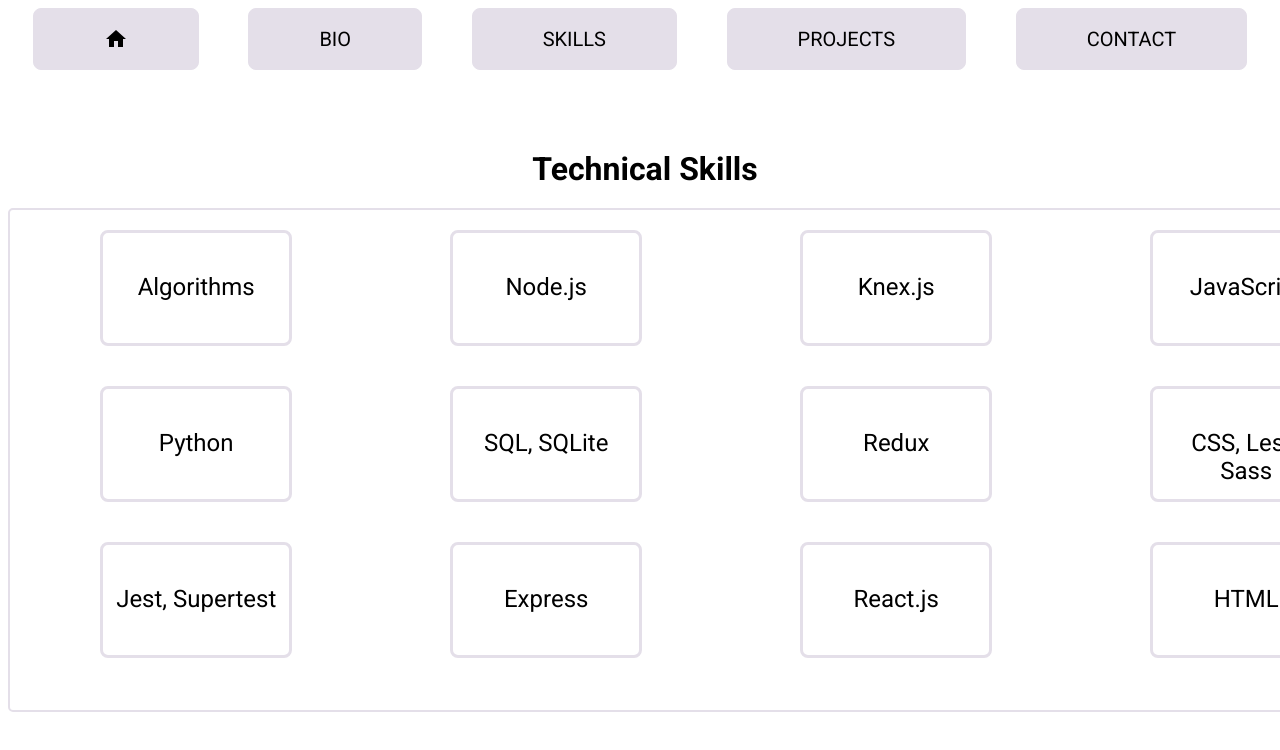
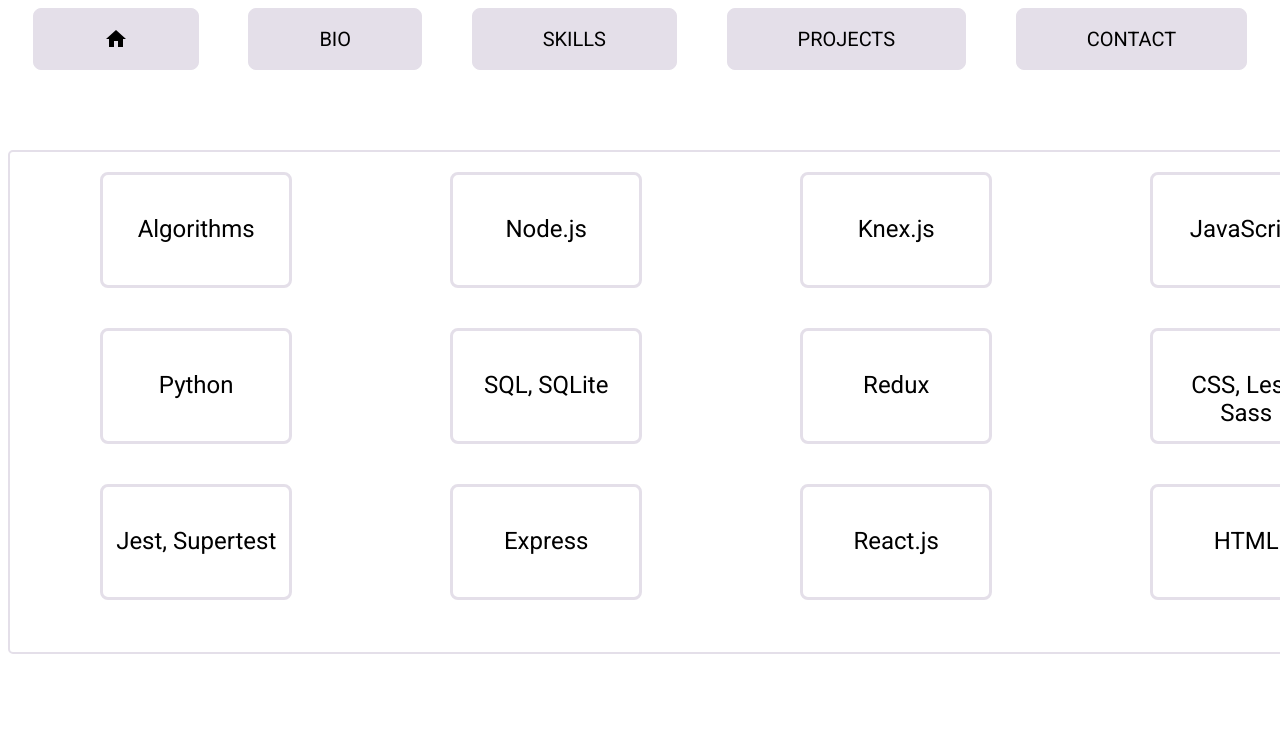
Before and after one commit to roselandroche/portfolio, a React (Create React App) app: page /skills in a window 1280 px wide. Shown: the top 750 px of the page. Built offline with nearby package versions, Linux system fonts and the light colour scheme.

Commit message:
Styling edits

```diff
--- a/src/components/Skills.js
+++ b/src/components/Skills.js
@@ -6,7 +6,7 @@ function Skills() {
     return (
         <>
             <NavBar />
-            <h1 className='skills-header'>Technical Skills</h1>
+            {/* <h1 className='skills-header'>Technical Skills</h1> */}
             <div className='skills-card'>
                 <p className='skill'>Algorithms</p>
                 <p className='skill'>Python</p>
--- a/src/css/Bio.css
+++ b/src/css/Bio.css
@@ -1,6 +1,6 @@
 .bio, .mission {
     width: 50vw;
-    margin: 80px 40px;
+    margin: 10vh 40px;
     padding: 0px 20px 0px 0px;
     border: 2px solid #e4dfe9;
     border-radius: 5px;
--- a/src/css/Skills.css
+++ b/src/css/Skills.css
@@ -9,7 +9,7 @@
     border-radius: 5px;
     width: 1400px;
     height: 500px;
-    margin: 0 auto;
+    margin: 10vh auto;
     display: flex;
     flex-flow: column wrap;
 }
```
